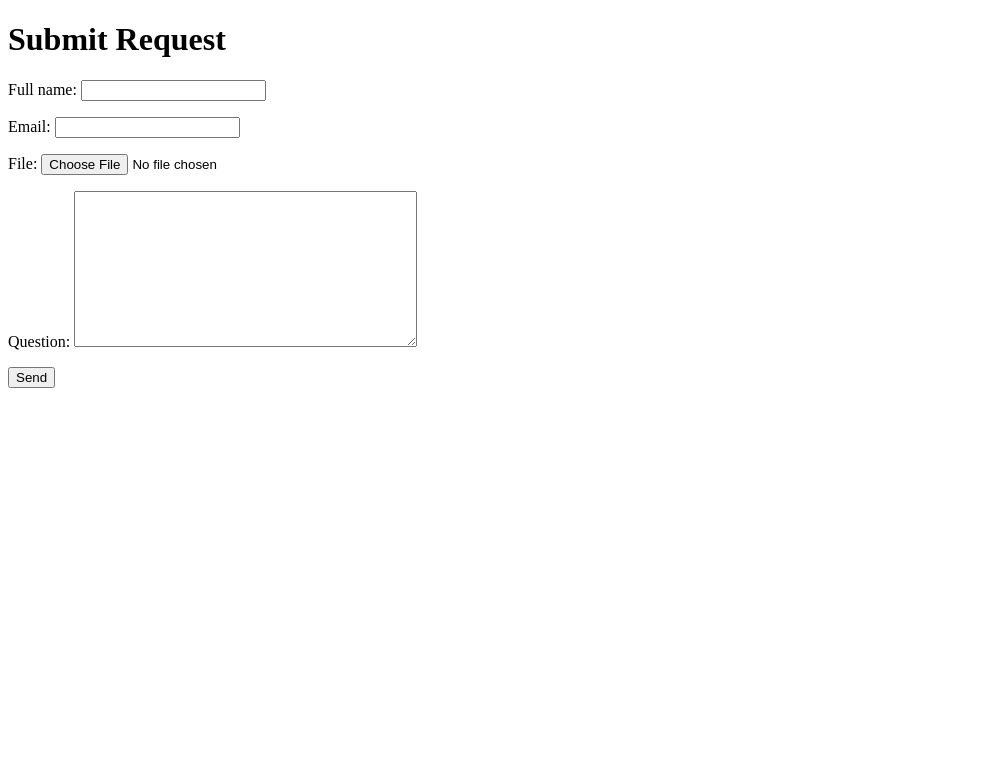
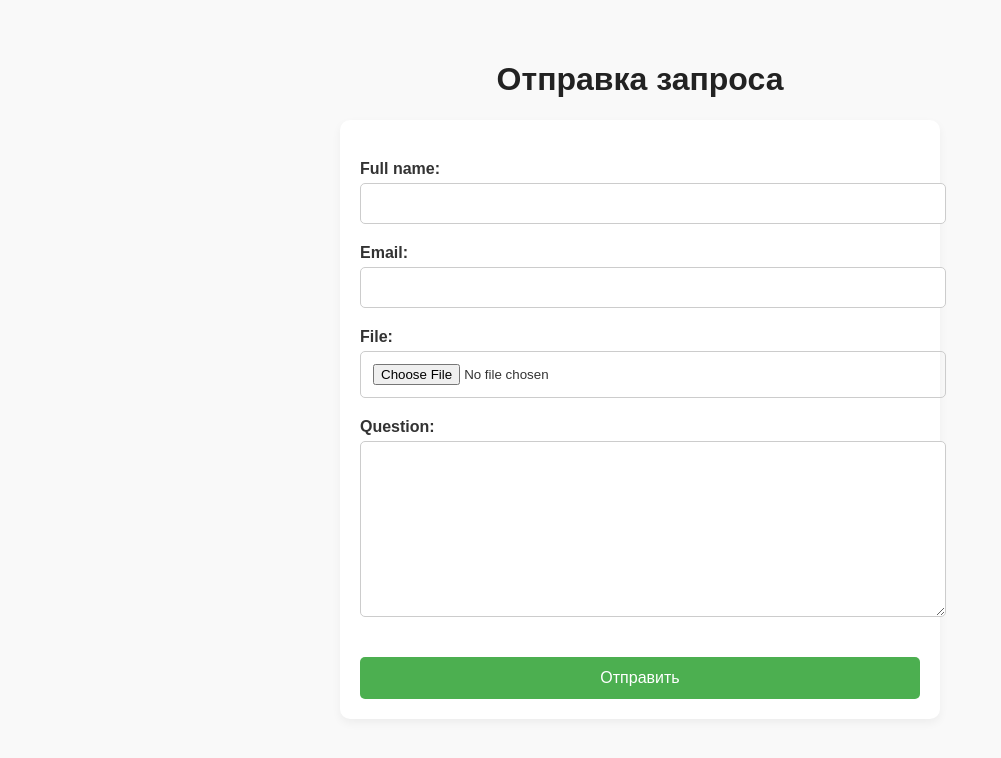
Before and after one commit to Resha1231213/ai_diagnosis, a Django app: page / in a window 1280 px wide. Shown: the top 758 px of the page, without its empty margins (0-1001 px from the left). Run offline with Django 5.2, Linux system fonts and the light colour scheme.

Commit message:
Update submit.html

```diff
--- a/templates/submit.html
+++ b/templates/submit.html
@@ -1,14 +1,62 @@
 <!DOCTYPE html>
-<html>
+<html lang="ru">
 <head>
-    <title>Submit Request</title>
+    <meta charset="UTF-8">
+    <meta name="viewport" content="width=device-width, initial-scale=1.0">
+    <title>Отправка запроса</title>
+    <style>
+        body {
+            font-family: Arial, sans-serif;
+            background: #f9f9f9;
+            color: #333;
+            padding: 40px;
+            max-width: 600px;
+            margin: auto;
+        }
+        h1 {
+            color: #222;
+            text-align: center;
+        }
+        form {
+            background: #fff;
+            padding: 20px;
+            border-radius: 10px;
+            box-shadow: 0 4px 10px rgba(0,0,0,0.05);
+        }
+        label {
+            font-weight: bold;
+            display: block;
+            margin-top: 20px;
+        }
+        input[type="text"], input[type="email"], input[type="file"], textarea {
+            width: 100%;
+            padding: 12px;
+            margin-top: 5px;
+            border-radius: 5px;
+            border: 1px solid #ccc;
+        }
+        button {
+            background: #4CAF50;
+            color: white;
+            padding: 12px 20px;
+            margin-top: 20px;
+            border: none;
+            border-radius: 5px;
+            cursor: pointer;
+            width: 100%;
+            font-size: 16px;
+        }
+        button:hover {
+            background-color: #45a049;
+        }
+    </style>
 </head>
 <body>
-    <h1>Submit Request</h1>
+    <h1>Отправка запроса</h1>
     <form method="post" enctype="multipart/form-data">
         {% csrf_token %}
         {{ form.as_p }}
-        <button type="submit">Send</button>
+        <button type="submit">Отправить</button>
     </form>
 </body>
 </html>
```
